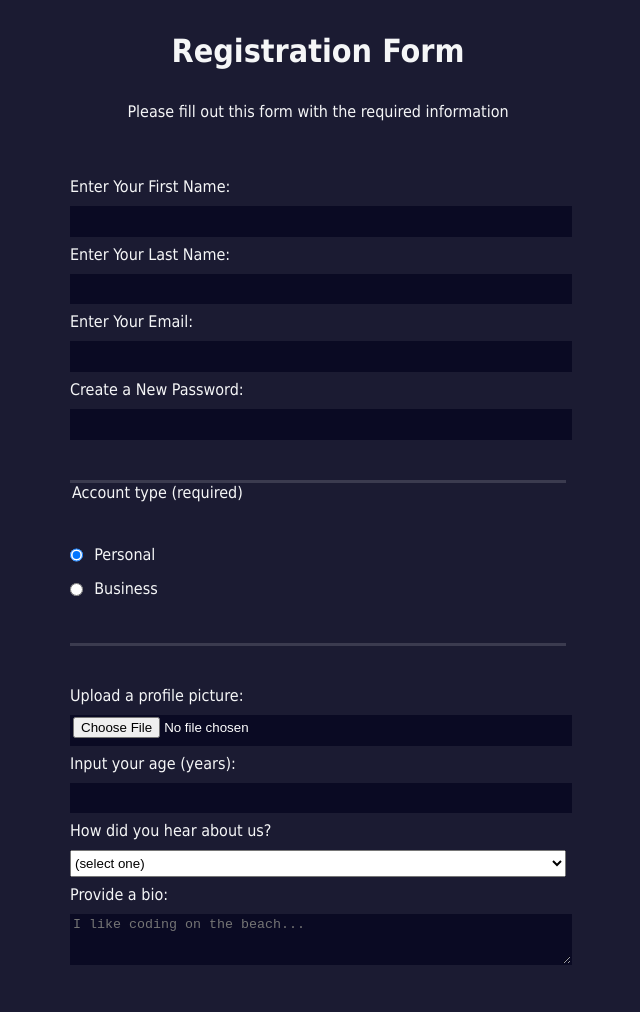
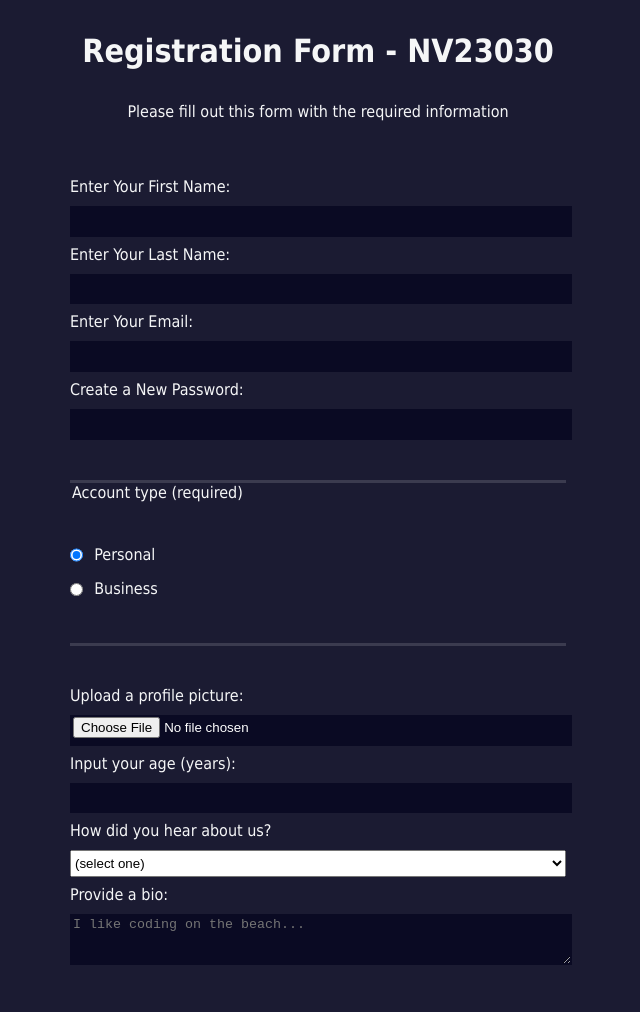
Before and after one commit to nv23030-sayedsadiq-mohamed/Form177, a plain HTML site: page index.html in a window 1280 px wide. Shown: the top 1012 px of the page, without its empty margins (322-962 px from the left). Drawn offline with Linux system fonts and the light colour scheme.

Commit message:
Update index.html

```diff
--- a/index.html
+++ b/index.html
@@ -2,11 +2,11 @@
 <html lang="en">
   <head>
     <meta charset="UTF-8">
-    <title>Registration Form</title>
+    <title>Registration Form SS17</title>
     <link rel="stylesheet" href="styles.css" />
   </head>
   <body>
-    <h1>Registration Form</h1>
+    <h1>Registration Form - NV23030</h1>
     <p>Please fill out this form with the required information</p>
     <form method="post" action='https://register-demo.freecodecamp.org'>
       <fieldset>
```
